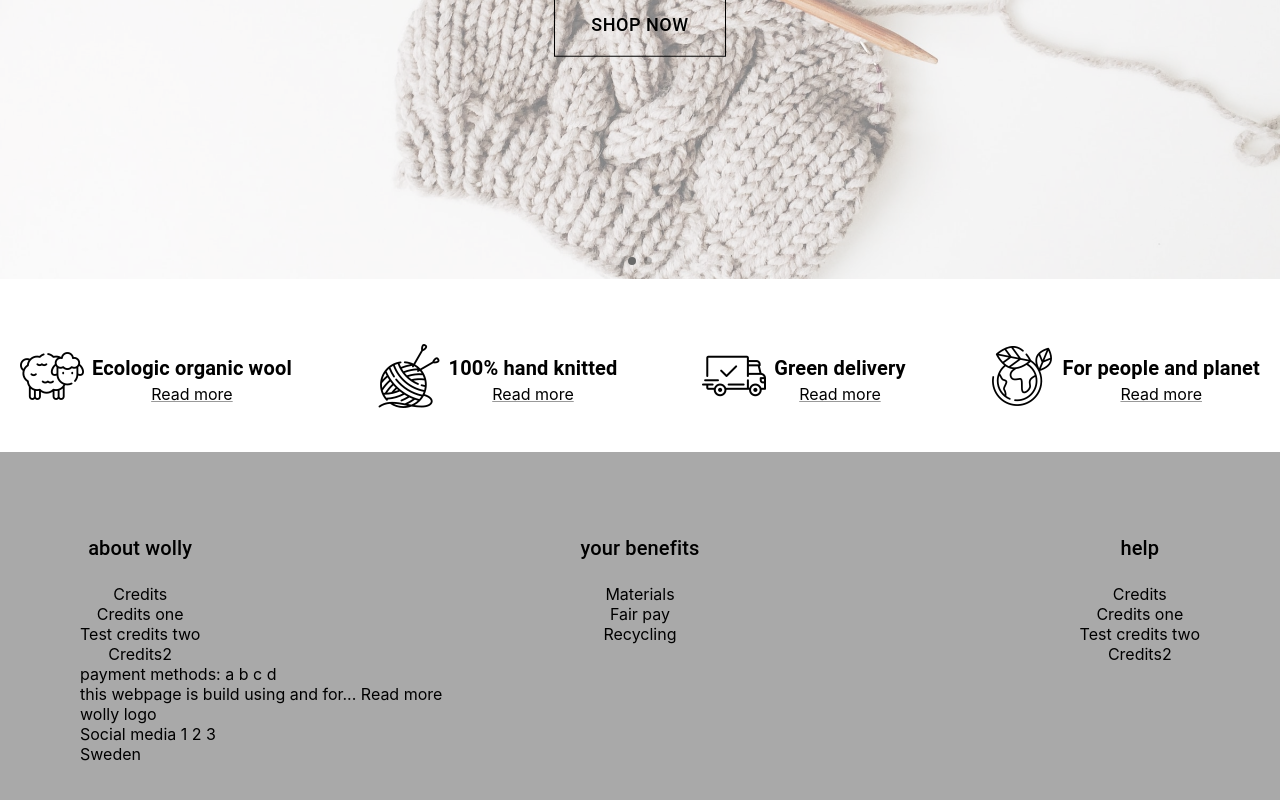
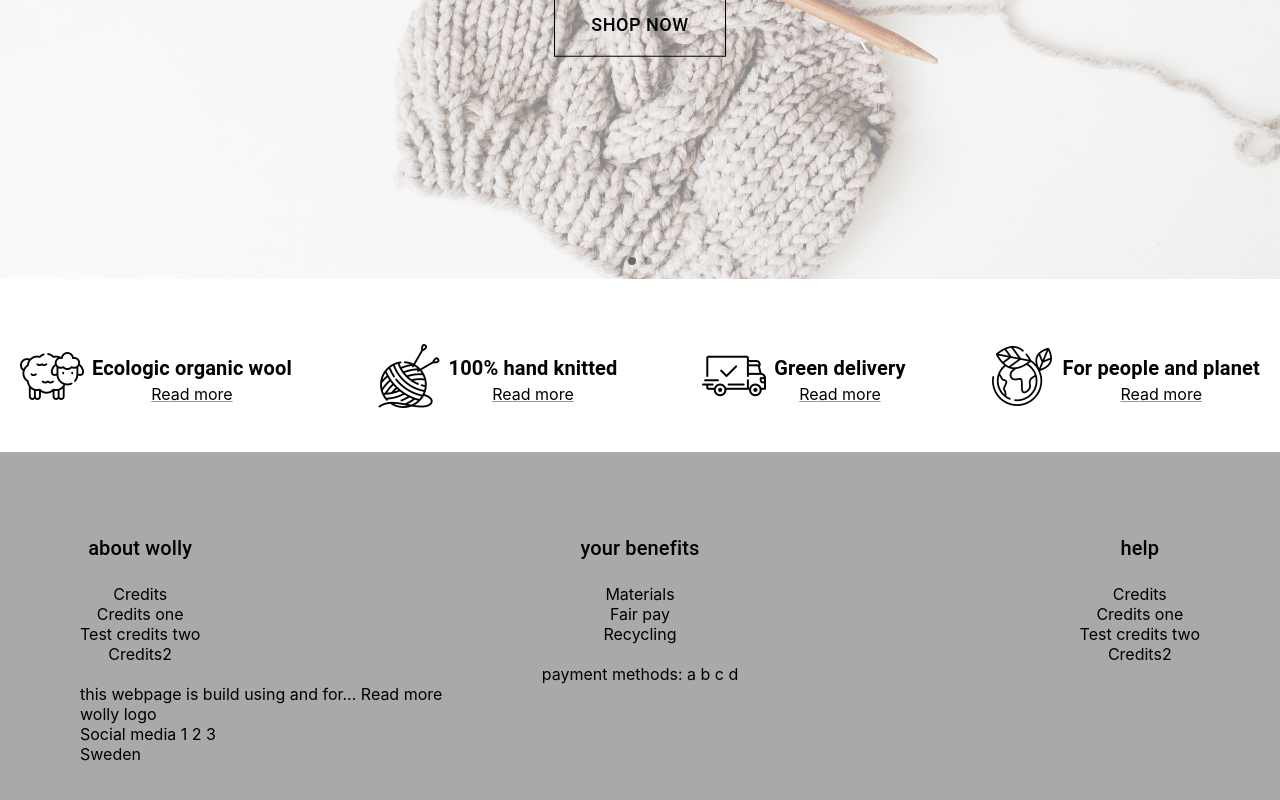
Before and after one commit to GoranAviani/react_web, a React (Create React App) app: page / in a window 1280 px wide. Shown: the part 441-1241 px from the top of the page. Built offline with nearby package versions, Linux system fonts and the light colour scheme.

Commit message:
footer improvements

```diff
--- a/src/components/Footer/Footer.css
+++ b/src/components/Footer/Footer.css
@@ -18,3 +18,8 @@
     justify-content: center;
     padding-bottom: 20px;
 }
+
+.Footer .PaymentMethods {
+    display: flex;
+    justify-content: center;
+}
```
